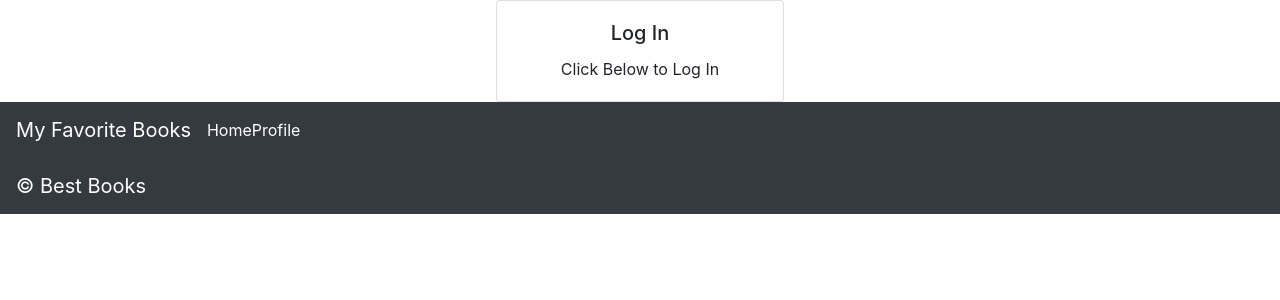
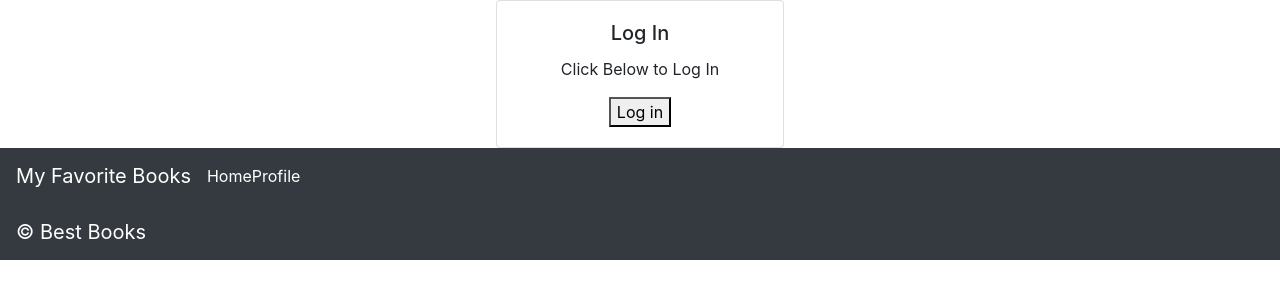
Before and after one commit to jakoblumpkin/best-books-front-end, a React (Create React App) app: page / in a window 1280 px wide. Shown: the top 300 px of the page. Built offline with nearby package versions, Linux system fonts and the light colour scheme.

Commit message:
through step 2.5

```diff
--- a/src/Login.js
+++ b/src/Login.js
@@ -2,6 +2,7 @@ import React from 'react';
 import 'bootstrap/dist/css/bootstrap.min.css';
 import Card from 'react-bootstrap/Card';
 import './login.css';
+import LoginButton from './LoginButton'
 
 class Login extends React.Component {
   render() {
@@ -12,6 +13,7 @@ class Login extends React.Component {
           <Card.Text>
             Click Below to Log In
           </Card.Text>
+          <LoginButton/>
           {/* TODO: add a `LoginButton` component here that will log the user in with Auth0 */}
         </Card.Body>
       </Card>
--- /dev/null
+++ b/src/LoginButton.js
@@ -0,0 +1,22 @@
+import React from 'react';
+import { useAuth0 } from '@auth0/auth0-react';
+
+function LoginButton() {
+  const {
+    isAuthenticated,
+    loginWithRedirect,
+  } = useAuth0();
+
+  // const obj = {
+  //   name: 'bob',
+  //   hair: 'blue'
+  // }
+
+  // const { name, hair } = obj;
+
+  return (
+    <button onClick={loginWithRedirect}>Log in</button>
+  );
+}
+
+export default LoginButton;
```
Also changed, not shown: src/Profile.js (added, +14 -0 lines).
